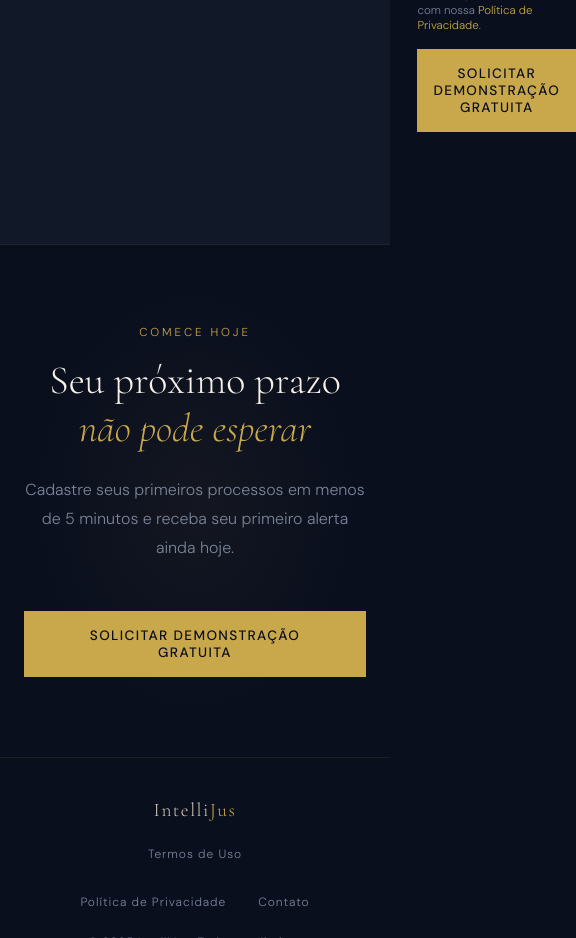
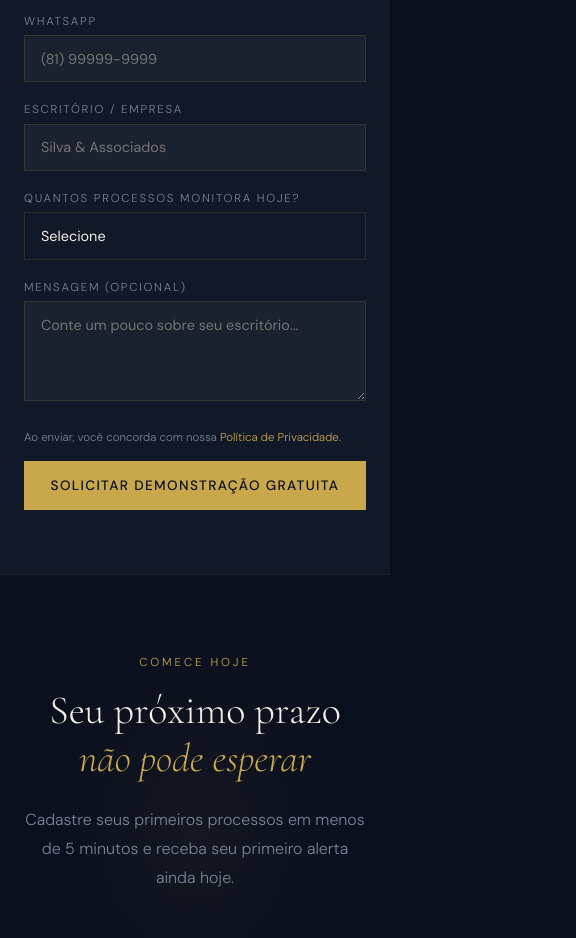
Before and after one commit to robsonraphael/landing_page_intellijus, a website: page index.html in a window 390 px wide. Shown: the part 7587-8525 px from the top of the page, 576 px wide, since content can reach past the window. Drawn offline with nearby package versions, Linux system fonts and the light colour scheme.

Commit message:
update: atualizando responsividade

```diff
--- a/index.html
+++ b/index.html
@@ -263,8 +263,7 @@
   <!-- CONTATO -->
   <div id="contato"
     style="background: var(--navy-mid); border-top: 1px solid rgba(201,168,76,0.08); border-bottom: 1px solid rgba(201,168,76,0.08);">
-    <div
-      style="max-width:1200px; margin:0 auto; padding:7rem 4rem; display:grid; grid-template-columns:1fr 1fr; gap:6rem; align-items:start;">
+    <div class="contact-grid">
 
       <!-- Lado esquerdo -->
       <div>
@@ -399,7 +398,7 @@
   </div>
 
   <!-- FOOTER -->
-  <footer style="flex-direction:column; gap:1.5rem; text-align:center; padding:2.5rem 4rem;">
+  <footer>
     <div class="footer-logo">Intelli<span>Jus</span></div>
     <div style="display:flex; gap:2rem; justify-content:center; flex-wrap:wrap;">
       <a href="#" onclick="openModal('modal-termos');return false;"
--- a/style.css
+++ b/style.css
@@ -744,7 +744,7 @@ h2 em {
 
 /* ── FOOTER ── */
 footer {
-  padding: 3rem 4rem;
+  padding: 2.5rem 4rem;
   border-top: 1px solid rgba(201, 168, 76, 0.1);
   display: flex;
   align-items: center;
@@ -775,6 +775,21 @@ footer {
   height: 1px;
   background: linear-gradient(90deg, var(--gold), transparent);
   margin: 2rem 0;
+}
+
+/* ── CONTATO ── */
+.contact-grid {
+  max-width: 1200px;
+  margin: 0 auto;
+  padding: 7rem 4rem;
+  display: grid;
+  grid-template-columns: 1fr 1fr;
+  gap: 6rem;
+  align-items: start;
+}
+
+.mock-field-value {
+  overflow-wrap: anywhere;
 }
 
 /* ── ANIMATIONS ── */
@@ -866,10 +881,17 @@ footer {
     display: none;
   }
 
+  .contact-grid {
+    grid-template-columns: 1fr;
+    gap: 3rem;
+    padding: 4rem 1.5rem;
+  }
+
   footer {
     flex-direction: column;
     gap: 1rem;
     text-align: center;
+    padding: 2rem 1.5rem;
   }
 
   .cta-section {
```
